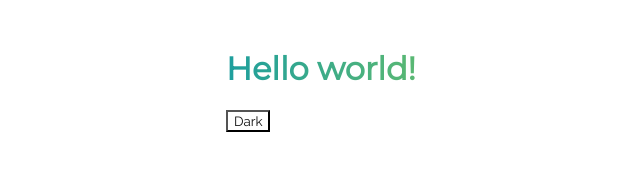
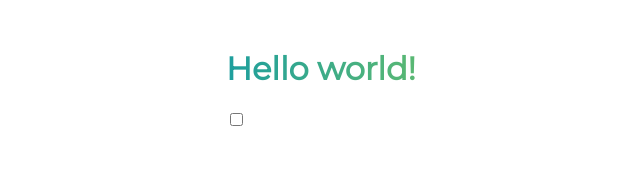
Before and after one commit to Explosion-Scratch/Template, a website built with Parcel: page index.html in a window 1280 px wide. Shown: the full height of the page, 64-704 px from the left. Built offline with nearby package versions, Linux system fonts and the light colour scheme.

Commit message:
Added a toggle switch WIP

```diff
--- a/index.html
+++ b/index.html
@@ -9,7 +9,10 @@
   <body>
     <div class="container">
       <h1>Hello world!</h1>
-      <button onclick="darkMode()">Dark</button>
+      <label class="switch">
+        <input type="checkbox" />
+        <span class="slider round"></span>
+      </label>
     </div>
   </body>
 </html>
```
